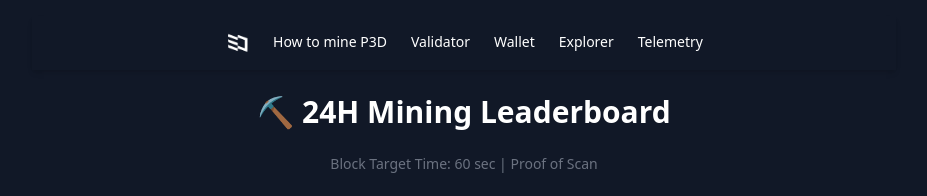
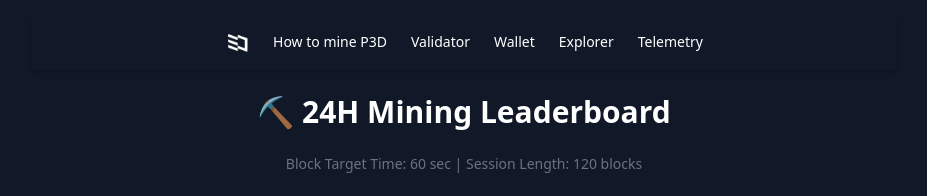
Before and after one commit to 3Dpass/mining-leaderboard, a React (Vite) app: page / in a window 1280 px wide. Shown: the top 196 px of the page, without its empty margins (176-1103 px from the left). Built offline with nearby package versions, Linux system fonts and the light colour scheme; no server answers.

Commit message:
style: Add session length

```diff
--- a/src/App.jsx
+++ b/src/App.jsx
@@ -256,10 +256,7 @@ const App = () => {
 
       <h1 className="text-3xl font-bold text-center">⛏️ 24H Mining Leaderboard</h1>
       <div className="text-center text-sm text-gray-500">
-        Block Target Time: 60 sec | {" "}
-          <a href="https://3dpass.org/features#scanproof-block-production" target="_blank" rel="noopener noreferrer" className="hover:underline">
-            Proof of Scan
-          </a>
+        Block Target Time: 60 sec | Session Length: 120 blocks
       </div>
 
       <div className="flex space-x-8">
```
